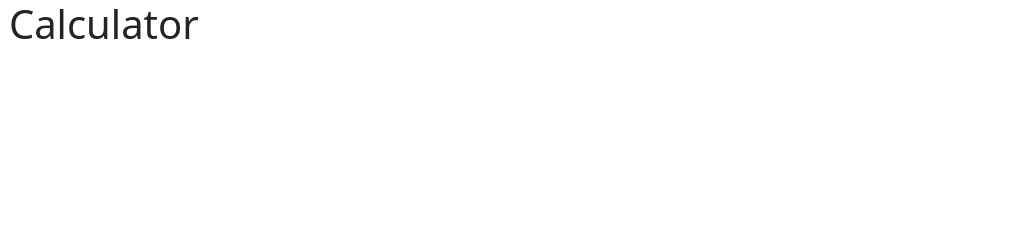
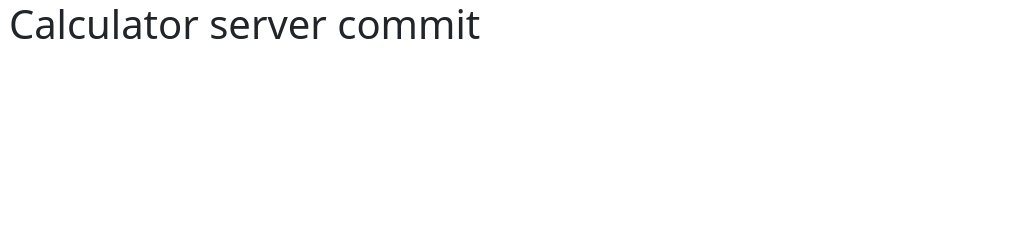
Before and after one commit to KitisakChalongjan/git2lab7, a plain HTML site: page index.html in a window 1280 px wide. Shown: the top 247 px of the page, 271-1280 px from the left. Drawn offline with nearby package versions, Linux system fonts and the light colour scheme.

Commit message:
server commit

```diff
--- a/index.html
+++ b/index.html
@@ -11,7 +11,7 @@
 </head>
   <body>
     <div class="container-fluid">
-		<h1>Running Pace Calculator</h1>
+		<h1>Running Pace Calculator server commit</h1>
 		<img src="images/runner.jpg" class="img-fluid" alt="runner logo" width="200" height="200"><br>
 		<form role="form" method="GET">
 		  <div class="form-group">
```
